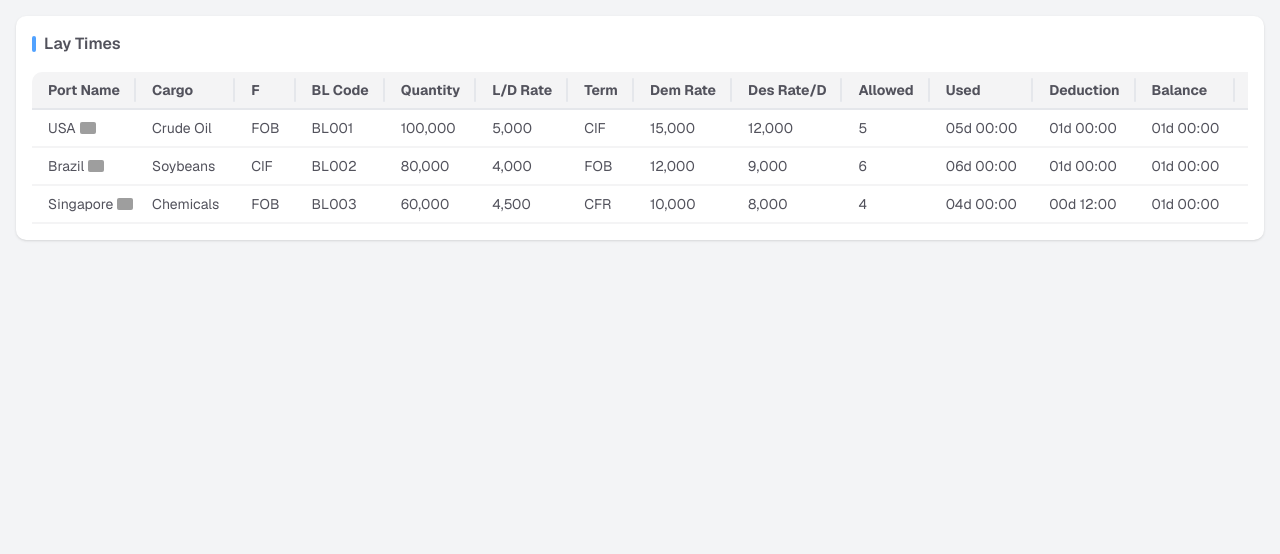
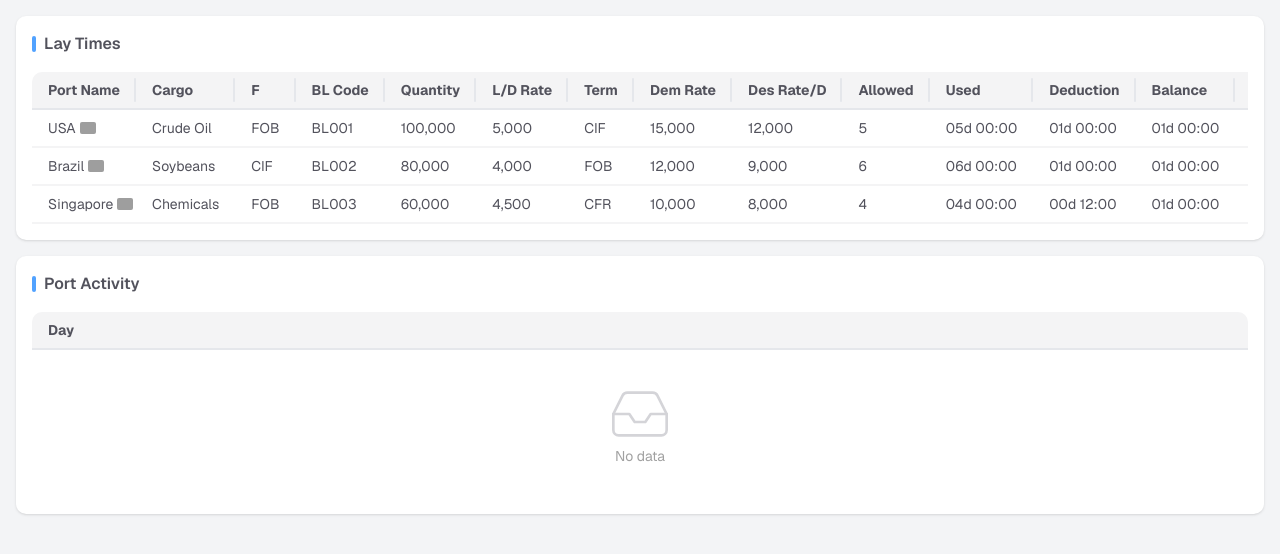
Before and after one commit to arshaan-abh/event-management, a Next.js app: page / in a window 1280 px wide. Shown: the top 554 px of the page. Built offline with nearby package versions, Linux system fonts and the light colour scheme; grey boxes are pictures that could not be loaded.

Commit message:
Initialized the second table

```diff
--- a/src/app/page.tsx
+++ b/src/app/page.tsx
@@ -4,10 +4,19 @@ import { layTimeColumns } from "@/consts/lay-time-columns";
 import { Table } from "@/components/table";
 import { layTimes } from "@/consts/lay-times";
 import { getCoreRowModel, RowSelectionState } from "@tanstack/react-table";
-import { useState } from "react";
+import { useMemo, useState } from "react";
+import { portActivityColumns } from "@/consts/port-activity-columns";
 
 export default function Home() {
   const [rowSelection, setRowSelection] = useState<RowSelectionState>({});
+
+  const selectedLayTime = useMemo(
+    () =>
+      layTimes.find(
+        (_, index) => index === parseInt(Object.keys(rowSelection)[0]),
+      ),
+    [rowSelection],
+  );
 
   return (
     <div className="flex flex-col gap-4 p-4">
@@ -18,7 +27,6 @@ export default function Home() {
           data: layTimes,
           getCoreRowModel: getCoreRowModel(),
           onRowSelectionChange: setRowSelection,
-          getRowId: (row) => row.portName.name,
           enableMultiRowSelection: false,
           state: {
             rowSelection,
@@ -26,7 +34,15 @@ export default function Home() {
         }}
       />
 
-      {Object.keys(rowSelection)[0]}
+      <Table
+        tableTitle="Port Activity"
+        options={{
+          columns: portActivityColumns,
+          data: selectedLayTime?.items ?? [],
+          getCoreRowModel: getCoreRowModel(),
+          enableRowSelection: false,
+        }}
+      />
     </div>
   );
 }
--- a/src/components/table.tsx
+++ b/src/components/table.tsx
@@ -6,6 +6,7 @@ import {
   TableOptions,
   flexRender,
 } from "@tanstack/react-table";
+import { Inbox } from "lucide-react";
 
 interface TableProps<TData extends RowData> extends ComponentProps<"div"> {
   tableTitle: string;
@@ -84,6 +85,21 @@ export const Table = <TData extends RowData>({
                 ))}
               </tr>
             ))}
+
+            {table.getRowModel().rows.length === 0 && (
+              <tr>
+                <td colSpan={table.getAllColumns().length}>
+                  <div className="flex flex-col items-center py-8">
+                    <Inbox
+                      className="text-zinc-300"
+                      size={64}
+                      strokeWidth={1}
+                    />
+                    <div className="text-neutral-400">No data</div>
+                  </div>
+                </td>
+              </tr>
+            )}
           </tbody>
         </table>
       </div>
--- /dev/null
+++ b/src/consts/port-activity-columns.tsx
@@ -0,0 +1,9 @@
+import { PortActivity } from "@/interfaces/lay-time";
+import { ColumnDef } from "@tanstack/react-table";
+
+export const portActivityColumns: ColumnDef<PortActivity>[] = [
+  {
+    header: "Day",
+    accessorKey: "fromDateAndTime",
+  },
+];
--- a/src/interfaces/lay-time.ts
+++ b/src/interfaces/lay-time.ts
@@ -20,7 +20,7 @@ export interface LayTime {
   items: PortActivity[];
 }
 
-interface PortActivity {
+export interface PortActivity {
   activityType: PortActivityType;
   fromDateAndTime: string;
   percentage: 0 | 50 | 100;
```
